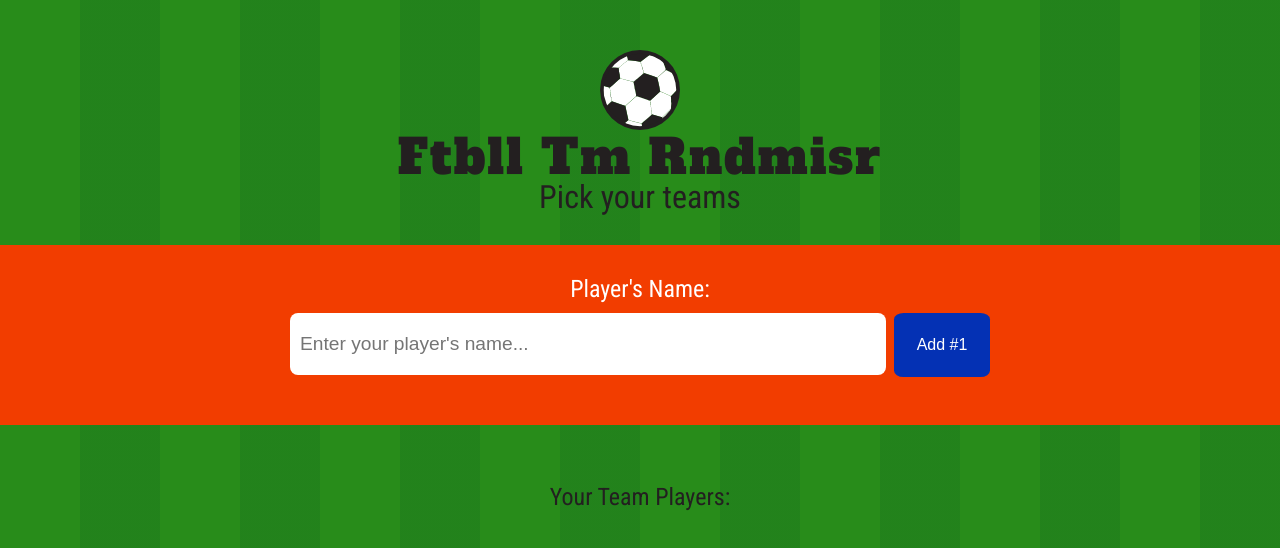
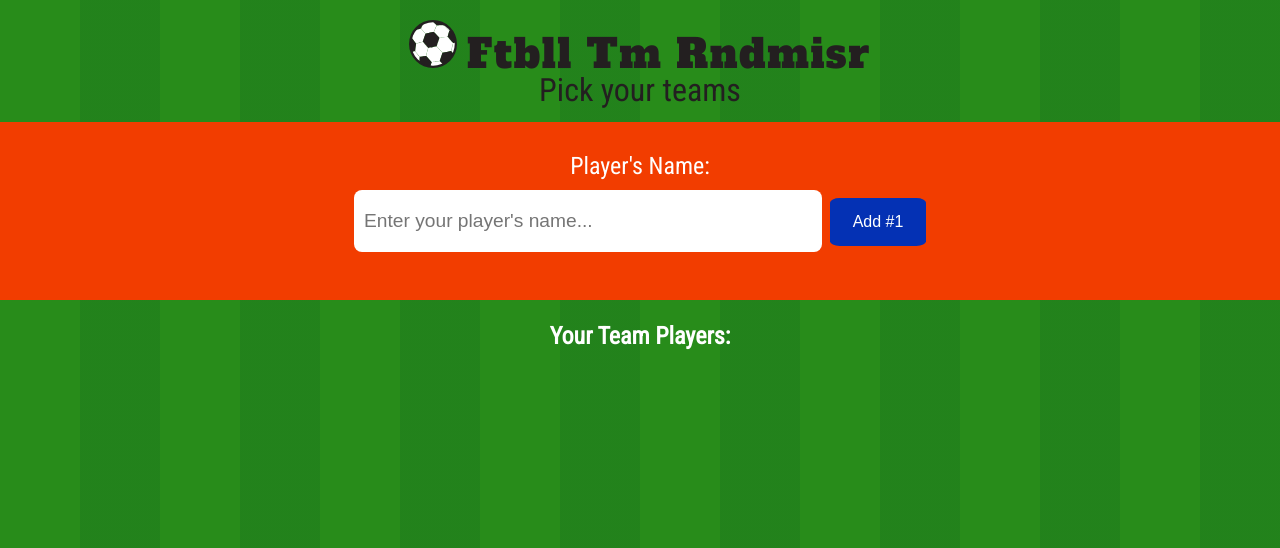
Before and after one commit to lizagne/ftbll-tm-rndmsr, a React (Create React App) app: page / in a window 1280 px wide. Shown: the top 548 px of the page. Built offline with nearby package versions, Linux system fonts and the light colour scheme.

Commit message:
Added a ternary expression to the Input.js file so that the add button would count to 10 then default to Done. I still need to disable the button though

```diff
--- a/src/App.css
+++ b/src/App.css
@@ -51,9 +51,10 @@ body {
   color: #231f20; }
 
 h1 {
-  font-size: 3em;
+  font-size: 2.5em;
   font-family: 'Alfa Slab One', cursive;
-  letter-spacing: 0.04em; }
+  letter-spacing: 0.04em;
+  margin-top: 0; }
 
 h2 {
   font-size: 2em; }
@@ -64,13 +65,21 @@ input, .submitBtn {
   outline: none; }
 
 input {
-  width: 45%;
+  width: 35%;
   font-size: 1.2em;
   border-radius: 8px;
   border: none; }
 
+.App {
+  text-align: center; }
+
+.App-logo {
+  animation: App-logo-spin infinite 5s linear;
+  height: 1.2em;
+  margin: 20px 10px 0 0; }
+
 .playerForm {
-  margin-top: 2em;
+  margin-top: 1em;
   background-color: #f23d00;
   padding: 2em 0 3em 0; }
   .playerForm h3 {
@@ -80,7 +89,6 @@ input {
 
 .submitBtn {
   width: 6em;
-  height: 4em;
   font-size: 1em;
   margin-left: 8px;
   border-radius: 10%;
@@ -89,22 +97,21 @@ input {
   color: #fff; }
 
 .playerList {
-  margin-top: 2em;
+  margin-top: 0.5em;
   font-size: 1.5em;
-  line-height: 2em; }
+  line-height: 2em;
+  font-weight: bold;
+  color: #fff; }
   .playerList li {
+    font-size: 0.8em;
+    font-family: 'Alfa Slab One', cursive;
+    text-transform: uppercase;
+    letter-spacing: 0.04em;
+    color: #231f20;
     background-color: #fff;
     width: 30%;
     margin: 0.5em auto;
-    padding: 0.5em 0; }
-
-.App {
-  text-align: center; }
-
-.App-logo {
-  animation: App-logo-spin infinite 20s linear;
-  height: 80px;
-  margin-top: 50px; }
+    padding: 0.2em 0; }
 
 @keyframes App-logo-spin {
   from {
--- a/src/App.scss
+++ b/src/App.scss
@@ -67,9 +67,10 @@ body {
 }
 
 h1 {
-    font-size: 3em;
+    font-size: 2.5em;
     font-family: 'Alfa Slab One', cursive;
     letter-spacing: 0.04em;
+    margin-top: 0;
 }
 
 h2 {
@@ -83,17 +84,26 @@ input, .submitBtn {
 }
 
 input {
-    width: 45%;
+    width: 35%;
     font-size: 1.2em;
     border-radius: 8px;
     border: none;
 }
 
+.App {
+    text-align: center;
+}
+
+.App-logo {
+    animation: App-logo-spin infinite 5s linear;
+    height: 1.2em;
+    margin: 20px 10px 0 0;
+}
+
 .playerForm {
-    margin-top: 2em;
+    margin-top: 1em;
     background-color: $orange;
     padding: 2em 0 3em 0;
-
 
     h3 {
         font-size: 1.5em;
@@ -104,7 +114,6 @@ input {
 
 .submitBtn {
     width: 6em;
-    height: 4em;
     font-size: 1em;
     margin-left: 8px;
     border-radius: 10%;
@@ -114,27 +123,26 @@ input {
 }
 
 .playerList {
-    margin-top: 2em;
+    margin-top: 0.5em;
     font-size: 1.5em;
     line-height: 2em;
+    font-weight: bold;
+    color: $white;
 
     li {
+        font-size: 0.8em;
+        font-family: 'Alfa Slab One', cursive;
+        text-transform: uppercase;
+        letter-spacing: 0.04em;
+        color: $black;
+
         background-color: $white;
         width: 30%;
         margin: 0.5em auto;
-        padding: 0.5em 0;
+        padding: 0.2em 0;
     }
 }
 
-.App {
-    text-align: center;
-}
-
-.App-logo {
-    animation: App-logo-spin infinite 20s linear;
-    height: 80px;
-    margin-top: 50px;
-}
 
 @keyframes App-logo-spin {
     from { transform: rotate(0deg); }
--- a/src/components/Header.js
+++ b/src/components/Header.js
@@ -8,8 +8,9 @@ import logo from '../logo.svg';
 const Header = () => (
 	<div>
         <header className="App-header">
-	        <img src={ logo } className="App-logo" alt="football-logo" />
-	        <h1>Ftbll Tm Rndmisr </h1>
+
+	        <h1><img src={ logo } className="App-logo" alt="football-logo" />
+	        	Ftbll Tm Rndmisr </h1>
 	        <h2>Pick your teams</h2>
         </header>
     </div>
--- a/src/components/Input.js
+++ b/src/components/Input.js
@@ -42,7 +42,7 @@ class Input extends Component {
 	            		placeholder="Enter your player's name..."
 	          		/>
 	          		<button className="submitBtn">
-	            		Add #{ this.state.items.length + 1 }
+	            		{ this.state.items.length <= 9 ? "Add #" + (this.state.items.length + 1) : 'Done' }
 	          		</button>
 	        		</form>
 	      		</div>
```
